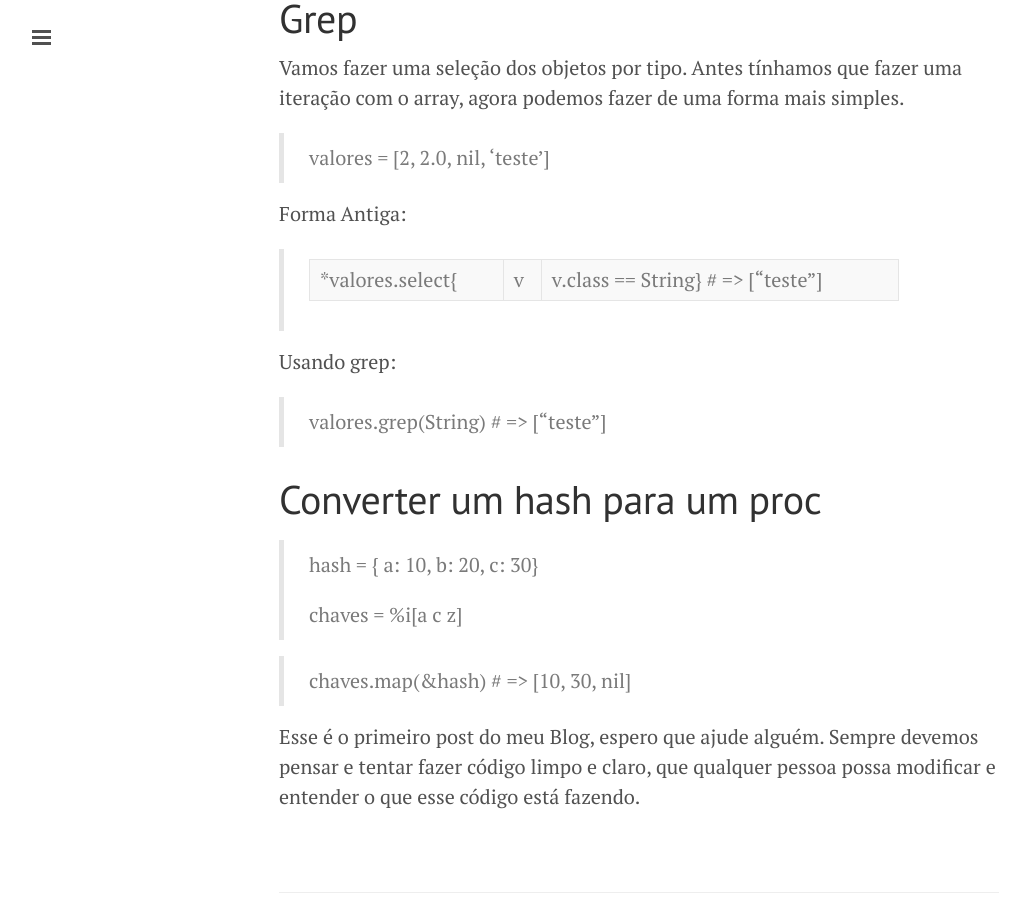
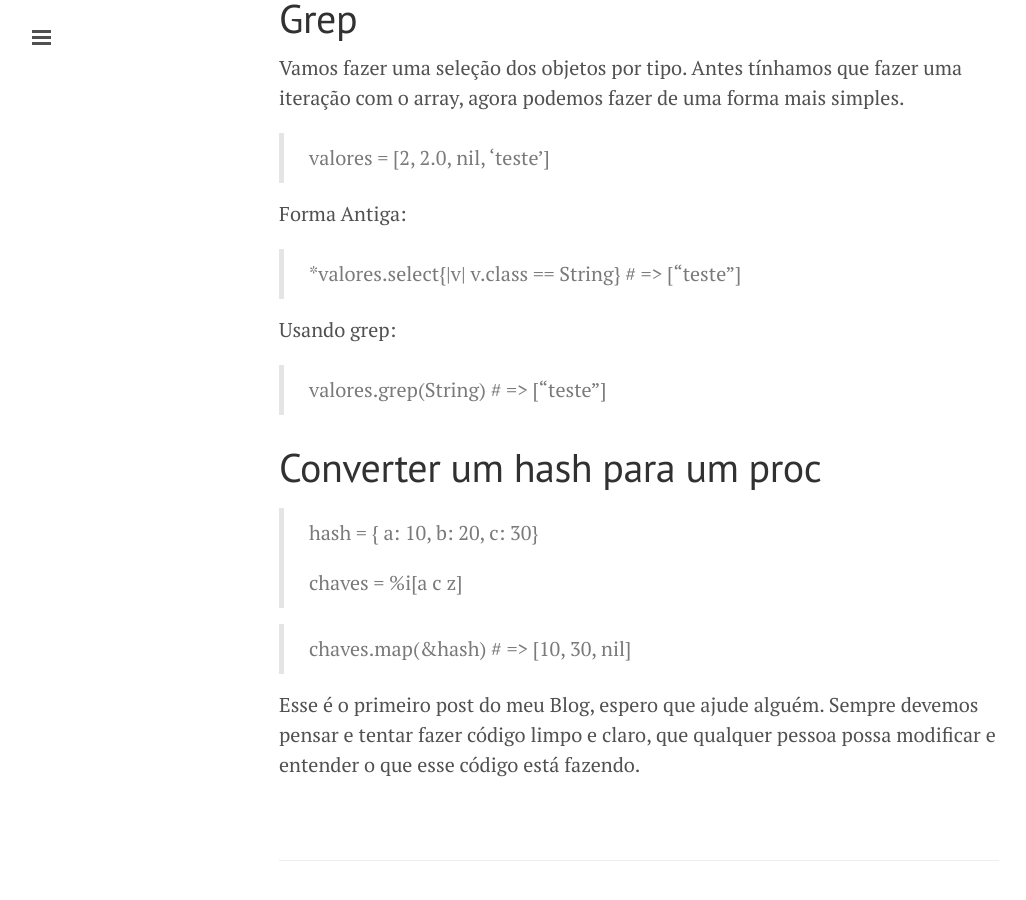
Before and after one commit to lucasviecelli/lucasviecelli.github.io, a Jekyll site: the page built from _posts/2016-08-15-ruby-2.30.markdown, in a window 1280 px wide and 900 px high, scrolled down 885 px. Shown: the whole window, without its empty margins (1-1027 px from the left). Built offline with Jekyll 4.4.1, drawn with Linux system fonts in a browser that asks for light colours.

```diff
--- a/_posts/2016-08-15-ruby-2.30.markdown
+++ b/_posts/2016-08-15-ruby-2.30.markdown
@@ -41,7 +41,7 @@ valores = [2, 2.0, nil, 'teste']
 Forma Antiga:
 
 >
-*valores.select{|v| v.class == String} # => ["teste"]
+*valores.select{\|v\| v.class == String} # => ["teste"]
 
 Usando grep:
 
```
